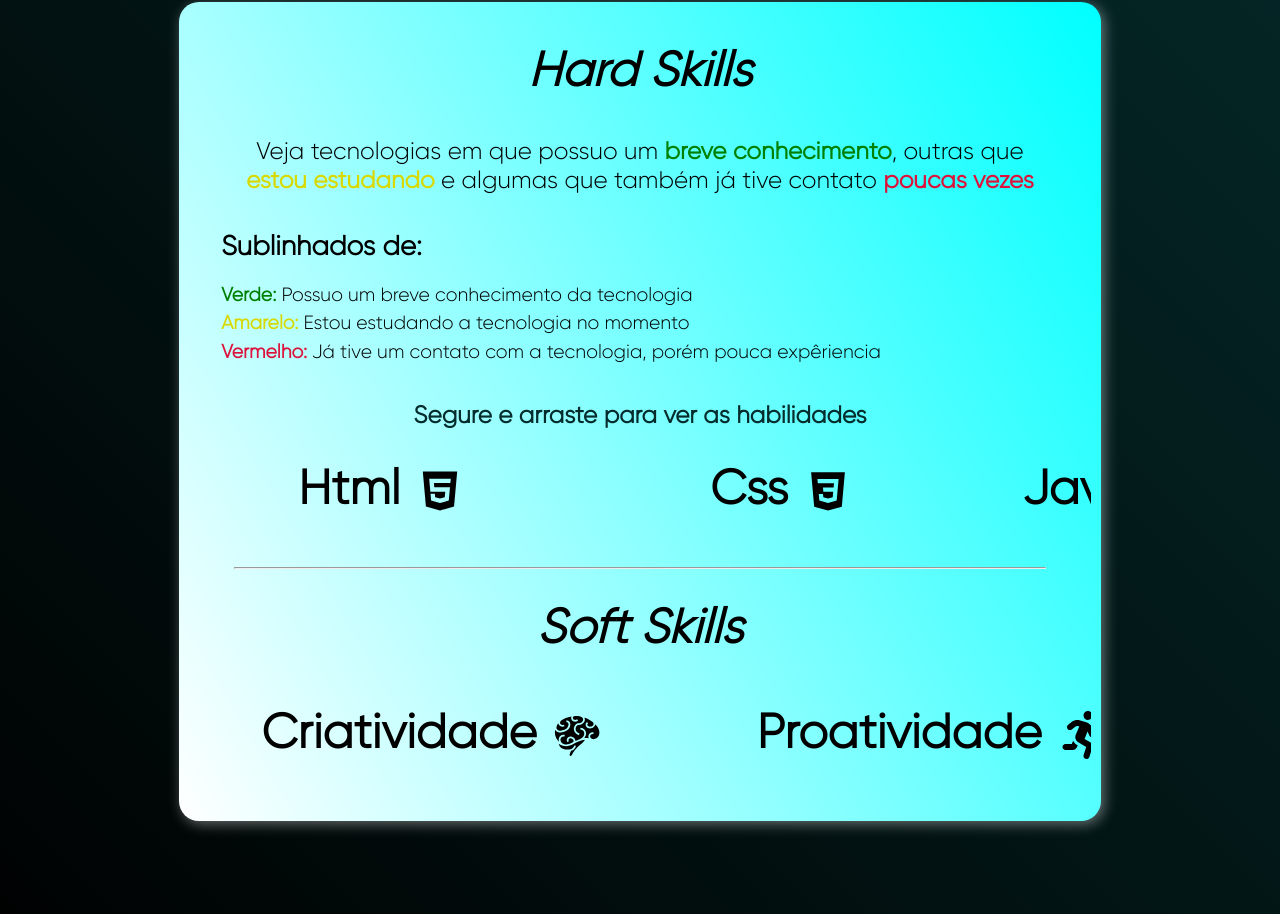
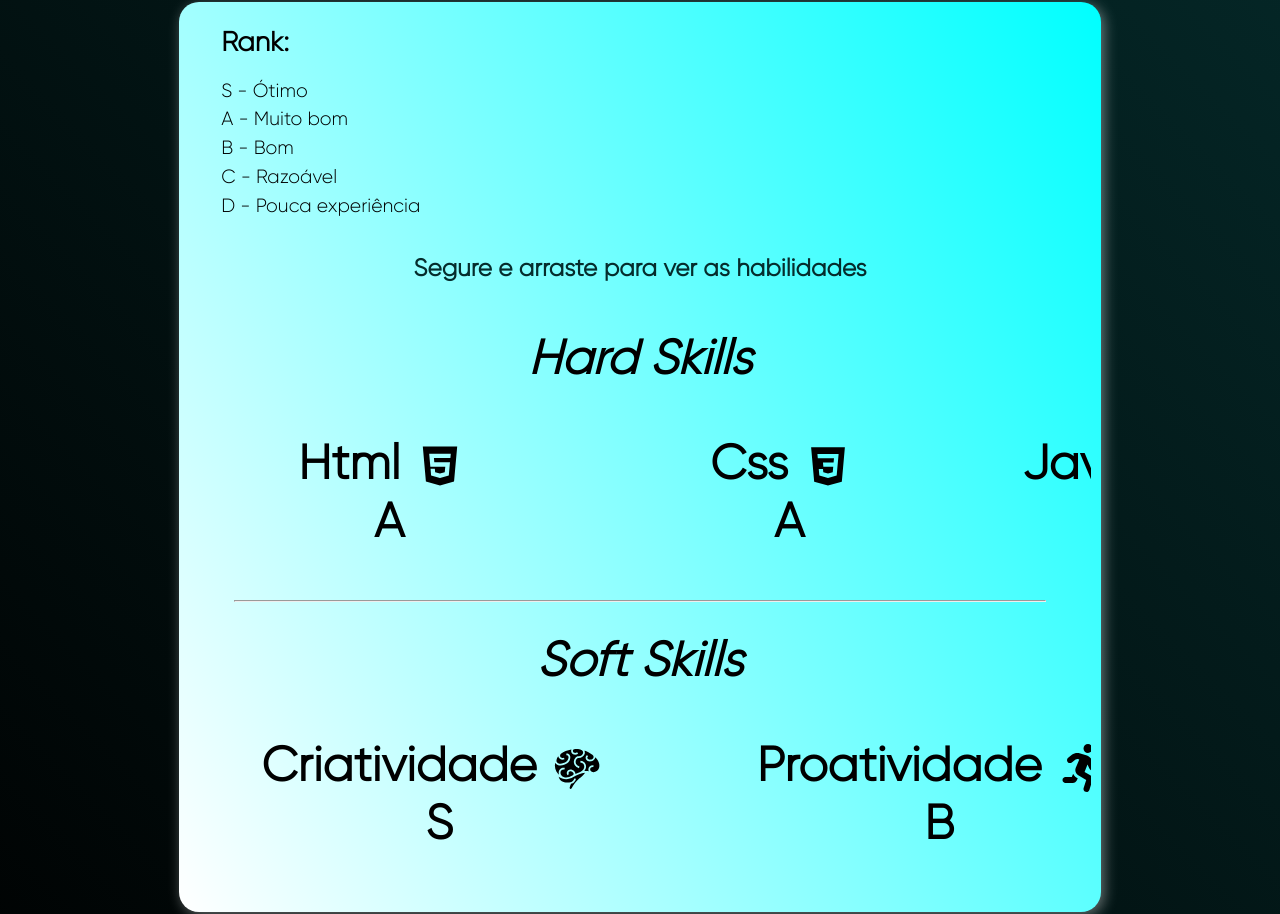
Before and after one commit to oAoj1/Portfolio, a React (Vite) app: page / in a window 1280 px wide. Shown: the part 432-1346 px from the top of the page. Built offline with nearby package versions, Linux system fonts and the light colour scheme.

Commit message:
rankeando + adicionando hards e softs skills

```diff
--- a/src/Components/Section/Section.css
+++ b/src/Components/Section/Section.css
@@ -135,6 +135,27 @@
 .hardSkill,
 .softSkill{
     margin: 2em 0;
+}
+
+.levelContent{
+    width: 100%;
+    margin: 1em 2em;
+    display: flex;
+    flex-direction: column;
+}
+
+.levelContent h4{
+    margin-bottom: 0.5em;
+    font-size: 1.7em;
+}
+
+.levelContent ul{
+    list-style: none;
+}
+
+.levelContent ul li{
+    font-size: 1.2em;
+    margin: 0.3em 0;
 }
 
 .projectsContent{
--- a/src/Components/Section/index.jsx
+++ b/src/Components/Section/index.jsx
@@ -17,6 +17,14 @@ export default function Section(){
         'React',
         'Cursos',
         'Repositórios'
+    ]
+
+    const rankArray = [
+        'S - Ótimo',
+        'A - Muito bom',
+        'B - Bom',
+        'C - Razoável',
+        'D - Pouca experiência'
     ]
 
     const filtrarProjetoClique = (projeto) => {
@@ -49,6 +57,20 @@ export default function Section(){
                 </section>
 
                 <section className="skillsContent" id='skillsSection'>
+
+                    <div className="levelContent">
+                        <h4>Rank: </h4>
+                        <ul>
+                            {rankArray.map(letras => (
+                                <li key={letras}>
+                                    {letras}
+                                </li>
+                            ))}
+                        </ul>
+                    </div>
+
+                    <h5 className="segureArrasteTexto">Segure e arraste para ver as habilidades</h5>
+
                     <div className="hardSkill">
                         <Fade right>
                             <HardSkills/>
--- a/src/Data/hardSkillsData.jsx
+++ b/src/Data/hardSkillsData.jsx
@@ -5,6 +5,9 @@ import { FaPython } from 'react-icons/fa'
 import { AiFillHtml5 } from 'react-icons/ai'
 import { DiJavascript1 } from 'react-icons/di'
 import { DiCss3 } from 'react-icons/di'
+import { DiGit } from 'react-icons/di'
+import { AiOutlineGithub } from 'react-icons/ai'
+import { SiMysql } from 'react-icons/si'
 
 const hmtlEmoji = <AiFillHtml5/>
 const cssEmoji = <DiCss3/>
@@ -13,35 +16,60 @@ const reactEmoji = <FaReact/>
 const tsEmoji = <SiTypescript/>
 const pythonEmoji = <FaPython/>
 const nodeEmoji = <IoLogoNodejs/>
+const gitEmoji = <DiGit/>
+const gitHubEmoji = <AiOutlineGithub/>
+const mySqlEmoji = <SiMysql/>
 
 export const hardSkillsArray = [
     {
         name:'html',
         hard:hmtlEmoji,
+        level:'a'
     },
     {
         name:'css',
-        hard:cssEmoji
+        hard:cssEmoji,
+        level:'a'
     },
     {
         name:'java script',
-        hard:jsEmoji
+        hard:jsEmoji,
+        level:'b'
     },
     {
         name:'react.js',
-        hard:reactEmoji
+        hard:reactEmoji,
+        level:'c'
     },
     {
         name:'node.js',
-        hard:nodeEmoji
+        hard:nodeEmoji,
+        level:'d'
     },
     {
         name:'type script',
-        hard:tsEmoji
+        hard:tsEmoji,
+        level:'b'
     },
     {
         name:'python',
-        hard:pythonEmoji
+        hard:pythonEmoji,
+        level:'c'
     },
+    {
+        name:'git',
+        hard:gitEmoji,
+        level:'d'
+    },
+    {
+        name:'git hub',
+        hard:gitHubEmoji,
+        level:'c'
+    },
+    {
+        name:'my sql',
+        hard:mySqlEmoji,
+        level:'d'
+    }
 
 ]
--- a/src/Data/softSkillsData.jsx
+++ b/src/Data/softSkillsData.jsx
@@ -5,6 +5,8 @@ import { BiHappyBeaming } from 'react-icons/bi'
 import { GiThink } from 'react-icons/gi'
 import { GiBrain } from 'react-icons/gi'
 import { FaRunning } from 'react-icons/fa'
+import { GiRead } from 'react-icons/gi'
+import { GiBookshelf } from 'react-icons/gi'
 
 const criatividade = <GiBrain/>
 const empatia = <AiFillHeart/>
@@ -13,34 +15,53 @@ const observacao = <AiFillEye/>
 const esforco = <FaHandRock/>
 const curiosidade = <GiThink/>
 const proatividade = <FaRunning/>
+const autodidatica = <GiRead/>
+const organizacao = <GiBookshelf/>
 
 export const softSkillsArray = [
     {
         name:'criatividade',
         soft:criatividade,
+        level:'s'
     },
     {
         name:'proatividade',
-        soft:proatividade
+        soft:proatividade,
+        level:'b'
+    },
+    {
+        name:'auto didática',
+        soft:autodidatica,
+        level:'b'
+    },
+    {
+        name:'organização',
+        soft:organizacao,
+        level:'b'
     },
     {
         name:'curiosidade',
-        soft:curiosidade
+        soft:curiosidade,
+        level:'b'
     },
     {
         name:'esforço',
-        soft:esforco
+        soft:esforco,
+        level:'b'
     },
     {
         name:'observação',
-        soft:observacao
+        soft:observacao,
+        level:'s'
     },
     {
         name:'carisma',
-        soft:carisma
+        soft:carisma,
+        level:'s'
     },
     {
         name:'empatia',
-        soft:empatia
+        soft:empatia,
+        level:'a'
     }
 ]
--- a/src/Skills/Hard/HardSkills.css
+++ b/src/Skills/Hard/HardSkills.css
@@ -1,39 +1,3 @@
-.skillsContent .verde,
-.levelContent .verde{
-    color: #008000;
-}
-
-.skillsContent .amarelo,
-.levelContent .amarelo{
-    color: #d8d803;
-}
-
-.skillsContent .vermelho,
-.levelContent .vermelho{
-    color: #dc143c;
-}
-
-.levelContent{
-    width: 100%;
-    margin: 1em 2em;
-    display: flex;
-    flex-direction: column;
-}
-
-.levelContent h4{
-    margin-bottom: 0.5em;
-    font-size: 1.7em;
-}
-
-.levelContent ul{
-    list-style: none;
-}
-
-.levelContent ul li{
-    font-size: 1.2em;
-    margin: 0.3em 0;
-}
-
 .hardSkillsContainer{
     overflow: hidden;
 }
--- a/src/Skills/Hard/index.jsx
+++ b/src/Skills/Hard/index.jsx
@@ -19,20 +19,7 @@ export default function HardSkills(){
         <div>
             <div className="hardSkills">
                 <h2> <i>Hard Skills</i> </h2>
-                <p>Veja tecnologias em que possuo um <span className='verde'>breve conhecimento</span>, outras que <span className='amarelo'>estou estudando</span> e algumas que também já tive contato <span className='vermelho'>poucas vezes</span> </p>
-
-                <div className="levelContent">
-                    <h4>Sublinhados de: </h4>
-                    <ul>
-                        <li> <span className='verde'>Verde:</span> Possuo um breve conhecimento da tecnologia</li>
-                        <li> <span className='amarelo'>Amarelo:</span> Estou estudando a tecnologia no momento</li>
-                        <li> <span className='vermelho'>Vermelho:</span>  Já tive um contato com a tecnologia, porém pouca expêriencia</li>
-                    </ul>
-                </div>
-
             </div>
-
-            <h5 className="segureArrasteTexto">Segure e arraste para ver as habilidades</h5>
 
             <motion.div
                 className="hardSkillsContainer"
@@ -48,7 +35,12 @@ export default function HardSkills(){
                         <motion.li
                             className="hardSkillsProjects"
                         >
-                            <span key={hard.name}>{[hard.name , hard.hard]}</span>
+                            <span key={hard.name}>
+                                {[hard.name , hard.hard]}
+                            </span>
+                            <span key={hard.name}>
+                                {hard.level}
+                            </span>
                         </motion.li>
                     ))}
                 </motion.ul>
--- a/src/Skills/Soft/index.jsx
+++ b/src/Skills/Soft/index.jsx
@@ -37,6 +37,9 @@ export default function SoftSkill(){
                             <span key={softs.name}>
                                 {[softs.name, softs.soft]}
                             </span>
+                            <span key={softs.level}>
+                                {softs.level}
+                            </span>
                         </motion.li>
                     ))}
                 </motion.ul>
```
